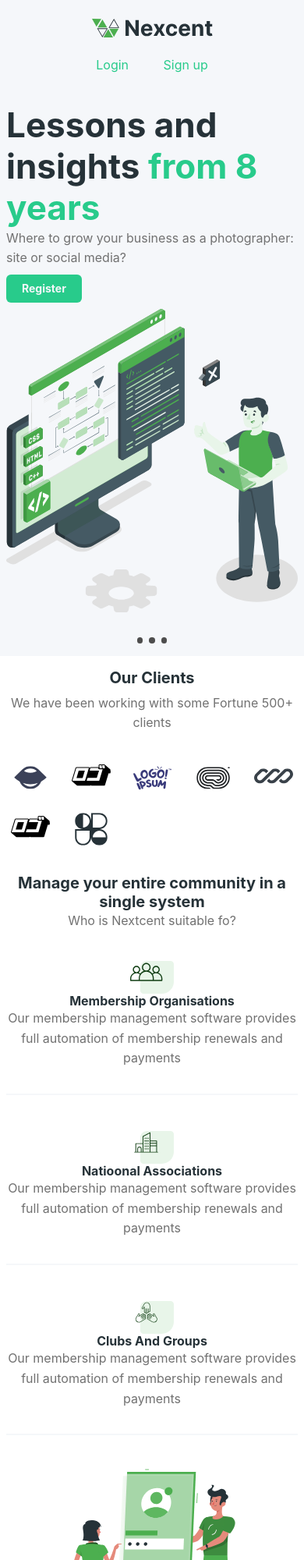
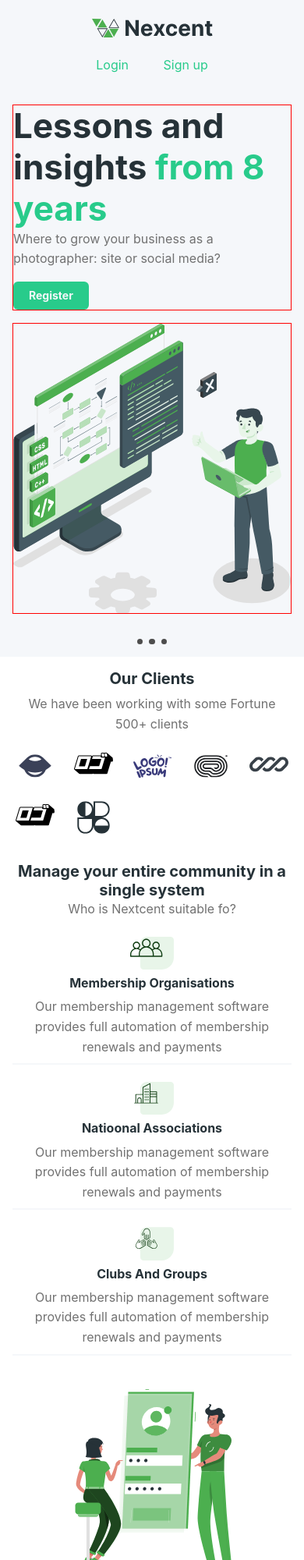
Before and after one commit to detawahyu/frontend-layout-phase-3, a plain HTML site: page index.html in a window 390 px wide. Shown: the top 2000 px of the page at 78% size. Drawn offline with Linux system fonts and the light colour scheme.

Commit message:
refactor(layout-grid): replace flexbox with grid in core sections (partial)
Major layout refactor (Phase 3 baseline improvement):

- Replaced Flexbox with CSS Grid for structural layout
- Updated Hero, Client, and Feature sections
- Establishing grid-based layout system for better control & scalability
- Responsive behavior not fully tuned yet (optimization planned)
- This commit focuses on structural migration, not visual perfection

```diff
--- a/assets/css/components/buttons.css
+++ b/assets/css/components/buttons.css
@@ -20,7 +20,7 @@
     font-weight: var(--fw-bold);
     display: inline-flex;
     align-self: flex-start;
-    gap: var(--space-2);
+    justify-self: start;
 }
 
 .btn-secondary:hover{
--- a/assets/css/layout/cards.css
+++ b/assets/css/layout/cards.css
@@ -1,7 +1,7 @@
-@media(min-width: 768px){
+/* @media(min-width: 768px){
     .cards{
         flex-direction: row;
         justify-content: space-between;
     }
 
-}
+} */
--- a/assets/css/layout/flex.css
+++ b/assets/css/layout/flex.css
@@ -1,4 +1,5 @@
 .flex-col{
     display: flex;
     flex-direction: column;
+    gap: var(--space-3);
 }
--- a/assets/css/layout/grid.css
+++ b/assets/css/layout/grid.css
@@ -1,5 +1,22 @@
-.grid-auto-sm{
+.gtc-1-sm{
+    display: grid;
+    grid-template-columns: 1fr;
+    gap: var(--space-2);
+}
+.gtc-1{
+    display: grid;
+    grid-template-columns: 1fr;
+    gap: var(--space-3);
+}
+
+.grid-auto-icon{
     display: grid;
     grid-template-columns: repeat(auto-fit, minmax(50px, 1fr));
     gap: var(--space-3);
 }
+
+.grid-auto-cards{
+    display: grid;
+    grid-template-columns: repeat(auto-fit, minmax(280px, 1fr));
+    gap: var(--space-3);
+}
--- a/assets/css/layout/wrapper.css
+++ b/assets/css/layout/wrapper.css
@@ -1,5 +1,5 @@
 .wrapper {
     width: var(--wrapper-width);
     margin: var(--wrapper-margin);
-    padding: var(--space-3) var(--space-2);
+    padding: var(--space-3) var(--space-3);
   }
--- a/assets/css/sections/site-client.css
+++ b/assets/css/sections/site-client.css
@@ -1,7 +1,6 @@
 
 .clients{
     text-align: center;
-    gap: var(--space-5);
 }
 .clients-header h2{
     margin-bottom: var(--space-2);
--- a/assets/css/sections/site-feature.css
+++ b/assets/css/sections/site-feature.css
@@ -4,16 +4,10 @@
     text-align: center;
     margin: 0 auto;
 }
-.feature-content{
-    display: flex;
-    gap: var(--space-2);
-    flex-wrap: wrap;
-}
 .feature{
-    gap: var(--space-2);
     margin: 0 auto;
     text-align: center;
-    padding: var(--space-5) 0;
+    padding-bottom: var(--space-2);
     border-bottom: 2px solid var(--clr-primary-light);
 }
 .feature-icon{
@@ -25,12 +19,6 @@
 /* DESKTOP */
 @media(min-width: 768px){
     .feature{
-        display: flex;
-        flex-direction: column;
-        flex: 1;
         max-width: 15rem;
-        gap: var(--space-3);
-        text-align: center;
-        margin: 0;
     }
 }
--- a/assets/css/sections/site-hero.css
+++ b/assets/css/sections/site-hero.css
@@ -1,13 +1,10 @@
-.hero-article{
-    gap: var(--space-2);
-}
-.hero-content{
-    gap: var(--space-2);
-}
+
 .hero-img{
     margin: 0 auto;
 }
-
+.hero-article, .hero-media{
+    border: 1px solid red;
+}
 .hero-dot{
     display: flex;
     gap: var(--space-2);
@@ -27,16 +24,7 @@
 /* DESKTOP */
 @media (min-width: 768px){
     .hero-content{
-        flex-direction: row;
+        grid-template-columns: 2fr 1fr;
         padding: var(--space-hero) 0;
-        gap: var(--space-5);
-    }
-    .hero-article{
-        flex: 60;
-        margin: auto 0;
-        gap: var(--space-5);
-    }
-    .hero-media{
-        flex: 40;
     }
 }
--- a/assets/css/sections/site-testi.css
+++ b/assets/css/sections/site-testi.css
@@ -5,7 +5,6 @@
     align-items: center;
 }
 .testi-img{
-    width: 100px;
     height: auto;
 }
 .testi-content{
@@ -19,6 +18,7 @@
     border: 1px solid red;
 }
 .logo-testi-list{
+    width: 100%;
     display: flex;
     flex-direction: column;
     justify-content: space-between;
--- a/index.html
+++ b/index.html
@@ -32,10 +32,10 @@
 	<main>
 <!-- HERO -->
 	<section class="full-background">
-		<div id="hero" class="hero  wrapper">
-			<div class="hero-content flex-col">
-				<div class="hero-article flex-col">
-					<header class="hero-header">
+		<div id="hero" class="hero wrapper">
+			<div class="hero-content gtc-1">
+				<div class="hero-article gtc-1">
+					<header>
 						<h1>Lessons and insights <span class="green-font">from 8 years</span></h1>
 						<p>Where to grow your business as a photographer: site or social media?</p>
 					</header>
@@ -45,7 +45,7 @@
 					<img src="assets/images/illustration/hero.svg" alt="hero photo" class="hero-img">
 				</div>
 			</div>
-			<di	v class="hero-dot">
+			<div class="hero-dot">
 				<button type="button" class="dot-slider"></button>
 				<button type="button" class="dot-slider"></button>
 				<button type="button" class="dot-slider"></button>
@@ -53,13 +53,13 @@
 		</div>
 	</section>
 <!-- CLIENT -->
-	<section class="clients flex-col wrapper">
+	<section class="clients gtc-1 wrapper">
 		<header class="clients-header">
 			<h2>Our Clients</h2>
 			<p>We have been working with some Fortune 500+ clients</p>
 		</header>
 		<div class="clients-logos">
-			<ul class="logos-list grid-auto-sm">
+			<ul class="logos-list grid-auto-icon">
 				<li class="brand-item"><img src="assets/images/logo/client-Logo-1.svg" class="brand-img"></li>
 				<li class="brand-item"><img src="assets/images/logo/client-Logo-2.svg" class="brand-img"></li>
 				<li class="brand-item"><img src="assets/images/logo/client-Logo-3.svg" class="brand-img"></li>
@@ -71,23 +71,23 @@
 		</div>
 	</section>
 <!-- FEATURES -->
-	<section id="feature" class="features flex-col wrapper">
+	<section id="feature" class="features gtc-1 wrapper">
 		<header class="features-header">
 			<h2>Manage your entire community in a single system</h2>
 			<p>Who is Nextcent suitable fo?</p>
 		</header>
-		<div class="cards feature-content">
-			<article class="feature">
+		<div class="grid-auto-cards">
+			<article class="feature gtc-1-sm">
 				<img src="assets/images/icon/organisation.svg" class="feature-icon">
 				<h3>Membership Organisations</h3>
 				<p>Our membership management software provides full automation of membership renewals and payments</p>
 			</article>
-			<article class="feature">
+			<article class="feature gtc-1-sm">
 				<img src="assets/images/icon/association.svg" class="feature-icon">
 				<h3>Natioonal Associations</h3>
 				<p>Our membership management software provides full automation of membership renewals and payments</p>
 			</article>
-			<article class="feature">
+			<article class="feature gtc-1-sm">
 				<img src="assets/images/icon/grub.svg" class="feature-icon">
 				<h3>Clubs And Groups</h3>
 				<p>Our membership management software provides full automation of membership renewals and payments</p>
```
